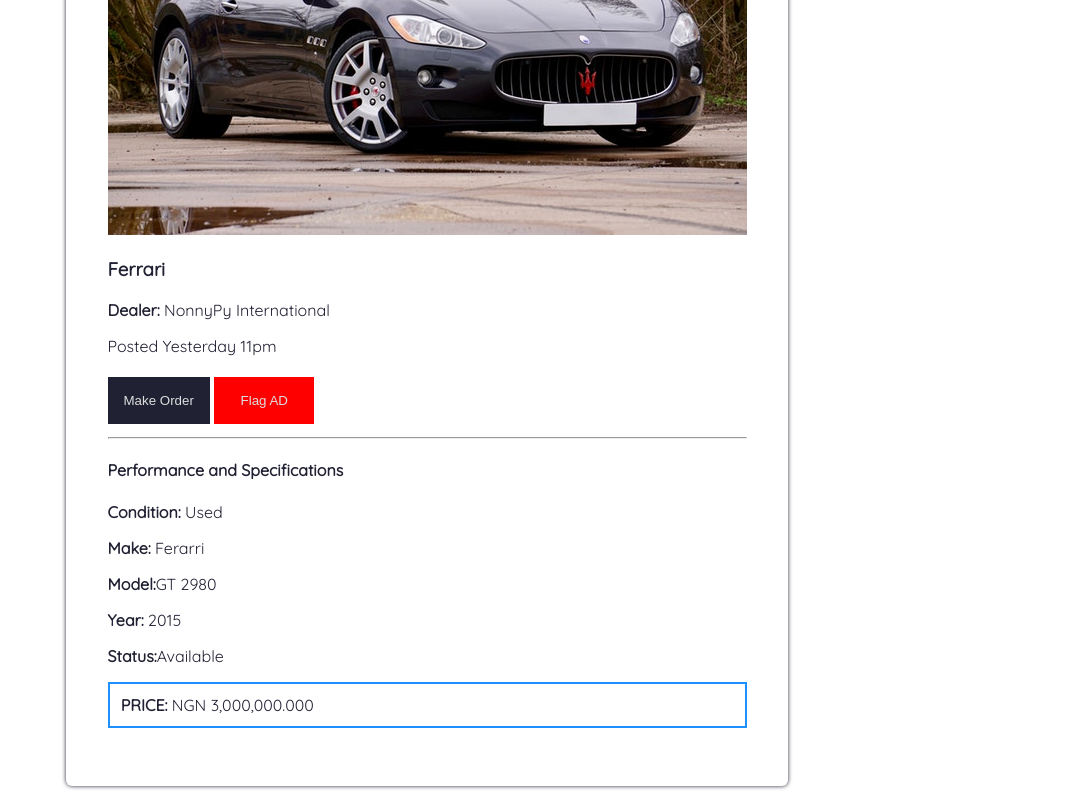
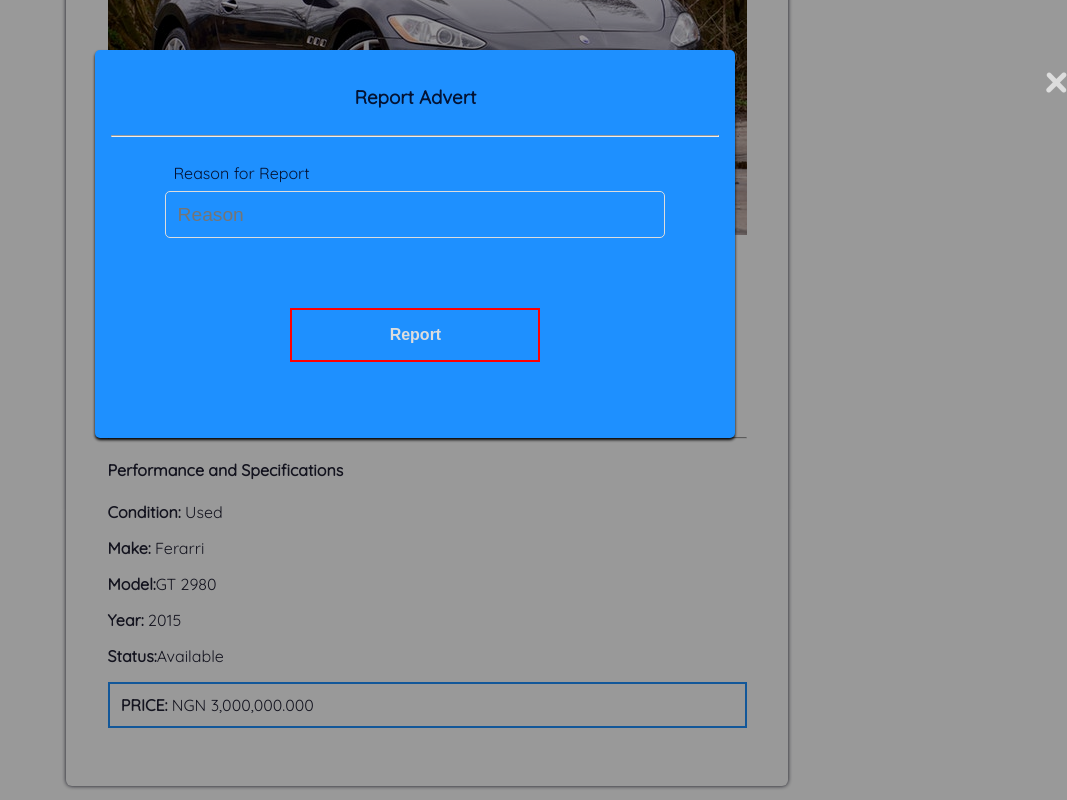
Before and after one commit to NonsoAmadi10/Auto-Mart, a plain HTML site: page UI/viewCar.html in a window 1280 px wide. Both pictures are taken after a click on the button "Flag AD". Shown: the part 419-1219 px from the top of the page, without its empty margins (213-1280 px from the left). Drawn offline with Linux system fonts and the light colour scheme.

Commit message:
(feature): Implement Flag report feature
- Initialize Html page
- Link page with css
- Build modal form that accepts reason for Flag

[Delivers #166021021]

```diff
--- a/UI/css/index.css
+++ b/UI/css/index.css
@@ -218,6 +218,10 @@
     font-size: 1rem;
     font-weight: bolder;
 }
+.input-detail .btn-danger{
+    border: 2px solid red;
+
+}
 
 /*Showcase */
 .showcase{
@@ -355,6 +359,10 @@
     width: 100px;
     margin-left: 0;
 }
+.flag{
+    background: dodgerblue;
+    color: rgba(0, 0, 22, 0.87);
+}
 
 
 
--- /dev/null
+++ b/UI/js/flag.js
@@ -0,0 +1,31 @@
+// Open the modal
+const Flagmodal = document.getElementById("flagModal");
+
+// Get the button that opens the modal
+const reportbtn = document.getElementById("report");
+
+// Get the <span> element that closes the modal
+const closereport = document.getElementsByClassName("closereport")[0];
+
+reportbtn.addEventListener('click', ()=>{
+ Flagmodal.style.display= "block";
+})
+closereport.addEventListener('click', ()=>{
+ Flagmodal.style.display= "none";
+})
+
+//Handle the flag import { connect } from 'react-redux'
+
+const flagForm = document.getElementById('flag-form');
+const reason = document.getElementById('flag-reason').value;
+
+
+const flagAd=(e)=>{
+ e.preventDefault();
+ flagForm.innerHTML = '<h3>Your Report Was Successfully received</h3>';
+setTimeout(()=>{
+ window.location="marketplace.html"
+}, 1000)
+}
+
+flagForm.addEventListener('submit', flagAd)
--- a/UI/viewCar.html
+++ b/UI/viewCar.html
@@ -65,9 +65,31 @@
     </div>
 
   </div>
+  <div id="flagModal" class="modal">
+
+    <!-- Modal content -->
+    <div class="modal-content">
+      <span class="close closereport">&times;</span>
+      <form action="" class="post-ad flag" id="flag-form">
+       <h3>Report Advert</h3>
+       <hr>
+       <div class="input-detail">
+        <label for="price"> Reason for Report</label>
+        <input type="text" name="" id="flag-reason" placeholder="Reason" required>
+       </div>
+
+
+       <div class="input-detail">
+        <button type="submit" class="btn-danger"> Report</button>
+      </div>
+      </form>
+    </div>
+
+  </div>
 
   </div>
   <script src="js/modal.js"></script>
   <script src="js/purchase.js"></script>
+  <script src="js/flag.js"></script>
 </body>
 </html>
```
